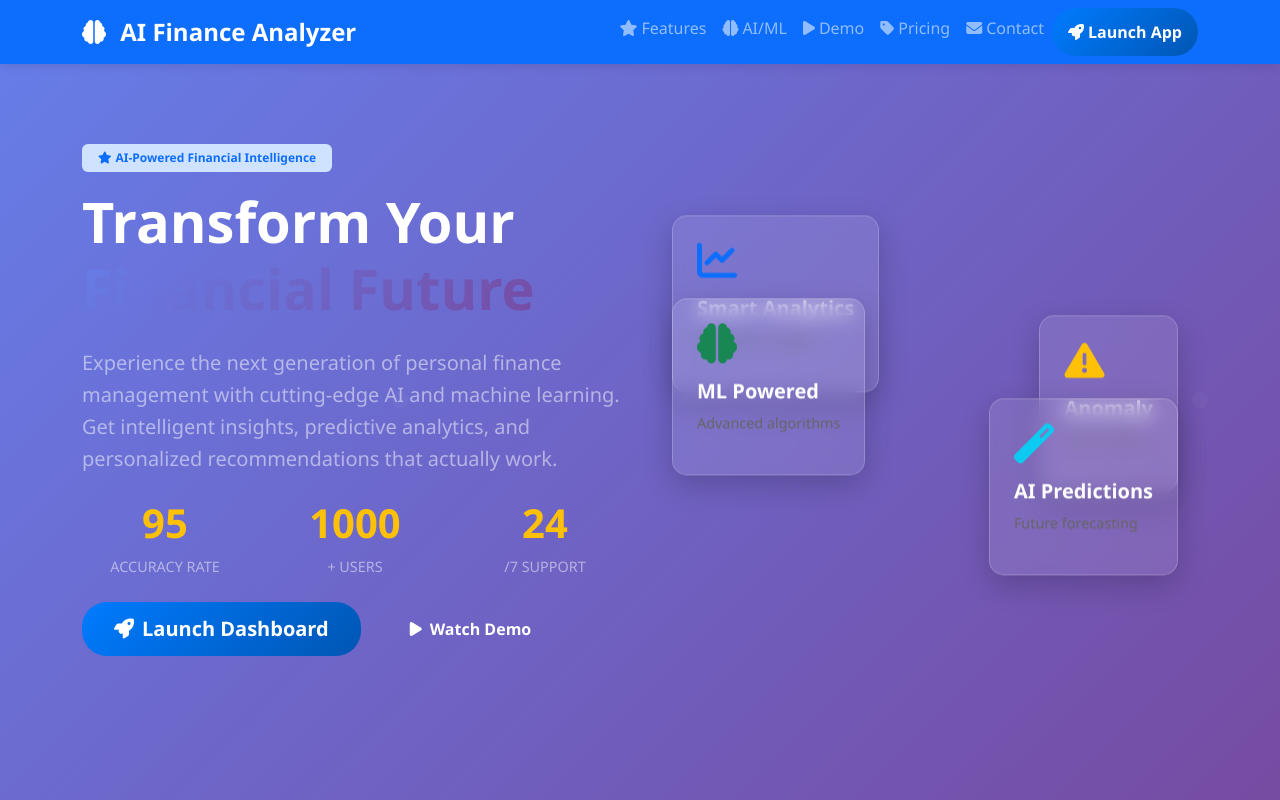
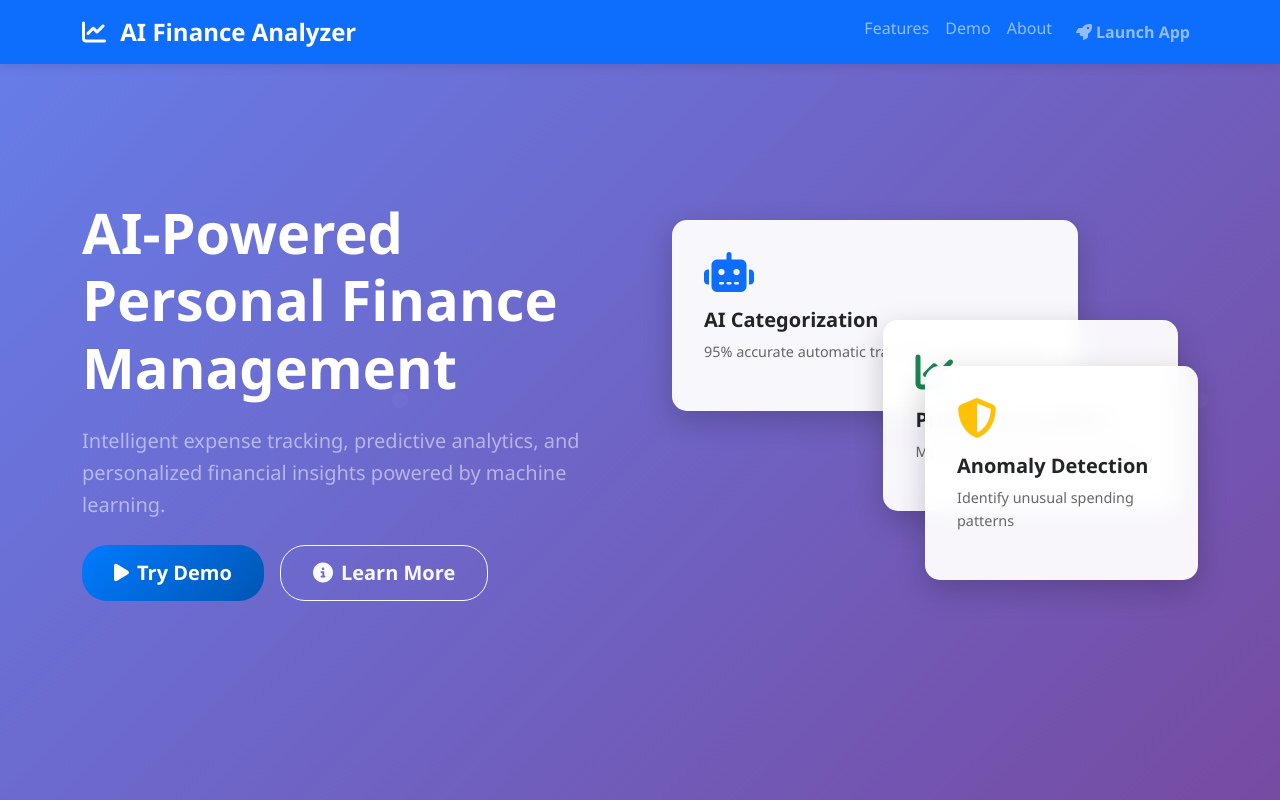
Before and after one commit to hardik5204/ai-finance-analyzer, a plain HTML site: page static-site/index.html in a window 1280 px wide. Shown: the top 800 px of the page. Drawn offline with nearby package versions, Linux system fonts and the light colour scheme.

Commit message:
Update static site styling and content

```diff
--- a/static-site/index.html
+++ b/static-site/index.html
@@ -13,7 +13,7 @@
     <nav class="navbar navbar-expand-lg navbar-dark bg-primary fixed-top">
         <div class="container">
             <a class="navbar-brand" href="#">
-                <i class="fas fa-brain me-2"></i>
+                <i class="fas fa-chart-line me-2"></i>
                 AI Finance Analyzer
             </a>
             <button class="navbar-toggler" type="button" data-bs-toggle="collapse" data-bs-target="#navbarNav">
@@ -22,32 +22,16 @@
             <div class="collapse navbar-collapse" id="navbarNav">
                 <ul class="navbar-nav ms-auto">
                     <li class="nav-item">
-                        <a class="nav-link" href="#features">
-                            <i class="fas fa-star me-1"></i>Features
-                        </a>
+                        <a class="nav-link" href="#features">Features</a>
                     </li>
                     <li class="nav-item">
-                        <a class="nav-link" href="#ai-ml">
-                            <i class="fas fa-brain me-1"></i>AI/ML
-                        </a>
+                        <a class="nav-link" href="#demo">Demo</a>
                     </li>
                     <li class="nav-item">
-                        <a class="nav-link" href="#demo">
-                            <i class="fas fa-play me-1"></i>Demo
-                        </a>
+                        <a class="nav-link" href="#about">About</a>
                     </li>
                     <li class="nav-item">
-                        <a class="nav-link" href="#pricing">
-                            <i class="fas fa-tag me-1"></i>Pricing
-                        </a>
-                    </li>
-                    <li class="nav-item">
-                        <a class="nav-link" href="#contact">
-                            <i class="fas fa-envelope me-1"></i>Contact
-                        </a>
-                    </li>
-                    <li class="nav-item">
-                        <a class="nav-link btn btn-primary text-white px-3" href="#" id="launchApp">
+                        <a class="nav-link btn btn-outline-light btn-sm ms-2" href="#" id="launchApp">
                             <i class="fas fa-rocket me-1"></i>Launch App
                         </a>
                     </li>
@@ -61,65 +45,37 @@
         <div class="container">
             <div class="row align-items-center min-vh-100">
                 <div class="col-lg-6">
-                    <div class="mb-3">
-                        <span class="badge bg-primary-subtle text-primary px-3 py-2">
-                            <i class="fas fa-star me-1"></i>AI-Powered Financial Intelligence
-                        </span>
-                    </div>
                     <h1 class="display-4 fw-bold text-white mb-4">
-                        Transform Your<br>
-                        <span class="text-gradient">Financial Future</span>
+                        AI-Powered Personal Finance Management
                     </h1>
                     <p class="lead text-white-50 mb-4">
-                        Experience the next generation of personal finance management with cutting-edge AI and machine learning. Get intelligent insights, predictive analytics, and personalized recommendations that actually work.
+                        Intelligent expense tracking, predictive analytics, and personalized financial insights powered by machine learning.
                     </p>
-
-                    <!-- Statistics -->
-                    <div class="row mb-4">
-                        <div class="col-4 text-center">
-                            <div class="stat-number text-warning fw-bold display-6">95</div>
-                            <div class="stat-label text-white-50 small">ACCURACY RATE</div>
-                        </div>
-                        <div class="col-4 text-center">
-                            <div class="stat-number text-warning fw-bold display-6">1000</div>
-                            <div class="stat-label text-white-50 small">+ USERS</div>
-                        </div>
-                        <div class="col-4 text-center">
-                            <div class="stat-number text-warning fw-bold display-6">24</div>
-                            <div class="stat-label text-white-50 small">/7 SUPPORT</div>
-                        </div>
-                    </div>
-
                     <div class="d-flex gap-3">
-                        <button class="btn btn-primary btn-lg" id="launchDashboard">
-                            <i class="fas fa-rocket me-2"></i>Launch Dashboard
+                        <button class="btn btn-primary btn-lg" id="tryDemo">
+                            <i class="fas fa-play me-2"></i>Try Demo
                         </button>
-                        <button class="btn btn-link text-white text-decoration-none" id="watchDemo">
-                            <i class="fas fa-play me-2"></i>Watch Demo
+                        <button class="btn btn-outline-light btn-lg" id="learnMore">
+                            <i class="fas fa-info-circle me-2"></i>Learn More
                         </button>
                     </div>
                 </div>
                 <div class="col-lg-6">
                     <div class="floating-cards">
                         <div class="card card-1">
-                            <i class="fas fa-chart-line text-primary"></i>
-                            <h5>Smart Analytics</h5>
-                            <p>Real-time insights</p>
+                            <i class="fas fa-robot text-primary"></i>
+                            <h5>AI Categorization</h5>
+                            <p>95% accurate automatic transaction categorization</p>
                         </div>
                         <div class="card card-2">
-                            <i class="fas fa-exclamation-triangle text-warning"></i>
-                            <h5>Anomaly</h5>
-                            <p>Smart alerts</p>
+                            <i class="fas fa-chart-line text-success"></i>
+                            <h5>Predictive Analytics</h5>
+                            <p>ML-powered spending predictions</p>
                         </div>
                         <div class="card card-3">
-                            <i class="fas fa-brain text-success"></i>
-                            <h5>ML Powered</h5>
-                            <p>Advanced algorithms</p>
-                        </div>
-                        <div class="card card-4">
-                            <i class="fas fa-magic text-info"></i>
-                            <h5>AI Predictions</h5>
-                            <p>Future forecasting</p>
+                            <i class="fas fa-shield-alt text-warning"></i>
+                            <h5>Anomaly Detection</h5>
+                            <p>Identify unusual spending patterns</p>
                         </div>
                     </div>
                 </div>
--- a/static-site/style.css
+++ b/static-site/style.css
@@ -58,15 +58,6 @@ body {
     z-index: 2;
 }
 
-/* Text Gradient Effect */
-.text-gradient {
-    background: linear-gradient(135deg, #667eea 0%, #764ba2 100%);
-    -webkit-background-clip: text;
-    -webkit-text-fill-color: transparent;
-    background-clip: text;
-    font-weight: bold;
-}
-
 /* Floating Cards Animation */
 .floating-cards {
     position: relative;
@@ -75,15 +66,14 @@ body {
 
 .floating-cards .card {
     position: absolute;
-    background: rgba(255, 255, 255, 0.1);
-    border: 1px solid rgba(255, 255, 255, 0.2);
+    background: rgba(255, 255, 255, 0.95);
+    border: none;
     border-radius: 15px;
-    padding: 1.5rem;
+    padding: 2rem;
     box-shadow: 0 10px 30px rgba(0,0,0,0.2);
     backdrop-filter: blur(10px);
     transition: all 0.3s ease;
     animation: float 6s ease-in-out infinite;
-    color: white;
 }
 
 .floating-cards .card:hover {
@@ -104,15 +94,10 @@ body {
 }
 
 .card-3 {
-    bottom: 120px;
-    left: 20px;
+    bottom: 20px;
+    left: 50%;
+    transform: translateX(-50%);
     animation-delay: 4s;
-}
-
-.card-4 {
-    bottom: 20px;
-    right: 20px;
-    animation-delay: 6s;
 }
 
 @keyframes float {
```
